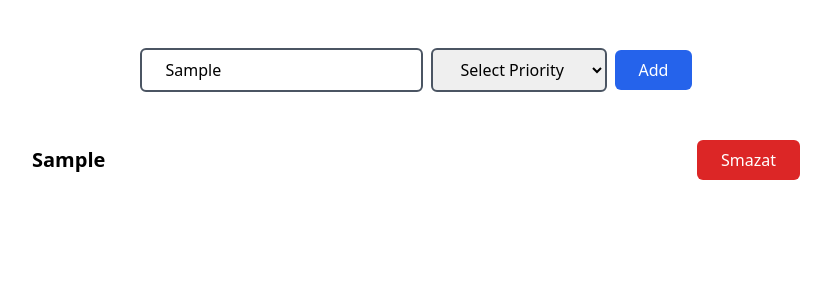
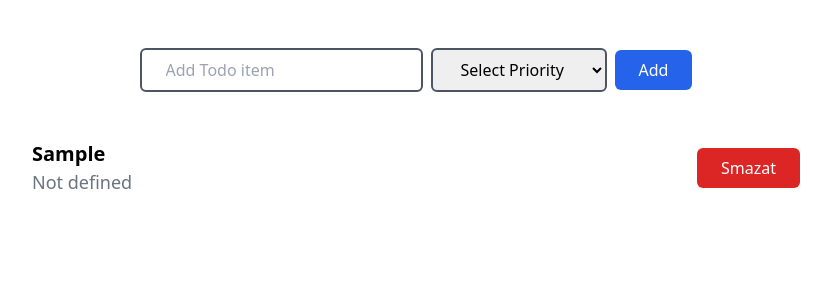
Before and after one commit to Bushenzie/todo-list, a React (Vite) app: page / in a window 1280 px wide. Both pictures are taken after typing "Sample" into the empty fields and a click on the button "Add". Shown: the top 300 px of the page, without its empty margins (224-1055 px from the left). Built offline with nearby package versions, Linux system fonts and the light colour scheme.

Commit message:
feat: Edit priority

```diff
--- a/src/App.tsx
+++ b/src/App.tsx
@@ -12,6 +12,9 @@ function App() {
     setSelectValue(Number(e.target.value))
   }
 
+  function onInputChange(e) {
+    setInputValue(e.target.value)
+  }
 
   function onAddClick(e) {
     todos.dispatch({
@@ -21,6 +24,8 @@ function App() {
           priority: selectValue
         },
     });
+    setInputValue("")
+    setSelectValue(0)
   }
 
   return (
@@ -28,7 +33,7 @@ function App() {
           <div className="top flex items-center justify-center p-12 gap-2">
               <Input
                   value={inputValue}
-                  onChange={(e) => setInputValue(e.target.value)}
+                  onChange={onInputChange}
                   placeholder="Add Todo item"
               />
               <Select
@@ -44,7 +49,6 @@ function App() {
           </div>
 
           <ul className="mx-64 flex flex-col gap-4">
-
               {todos.items.map((todoItem, index) => (
                   <TodoItem item={todoItem} key={todoItem.id} />
               ))}
--- a/src/components/TodoItem.tsx
+++ b/src/components/TodoItem.tsx
@@ -3,12 +3,14 @@ import { useTodos } from "../contexts/TodoContext.tsx";
 import {TodoItem} from "../types.ts"
 import Button from "./Button"
 import Input from "./Input.tsx";
+import Select from "./Select.tsx";
 
 function TodoItemComponent({ item }: { item: TodoItem }) {
 
     const todos = useTodos();
     const [editName, setEditName] = useState(false);
     const [editNameInput,setEditNameInput] = useState(item.value);
+
     const [editPriority, setEditPriority] = useState(false);
 
     function onClickRemove() {
@@ -44,8 +46,27 @@ function TodoItemComponent({ item }: { item: TodoItem }) {
         setEditName(false)
     }
 
+    //Edit priority
+    function onClickEditPriority(e) {
+        setEditPriority(true);
+    }
+
+    function onChangeEditPriority(e) {
+        todos.dispatch({
+            type: "edit",
+            value: {
+                id: item.id,
+                value: item.value,
+                priority: Number(e.target.value),
+            },
+        });
+
+        setEditPriority(false);
+    }
+
     return (
         <div className="flex justify-between items-center">
+            <div className="text-wrapper">
                 {editName ? (
                     <div className="flex">
                         <Input
@@ -64,6 +85,33 @@ function TodoItemComponent({ item }: { item: TodoItem }) {
                         {item.value}
                     </h1>
                 )}
+                {editPriority ? (
+                    <div className="flex">
+                        <Select
+                            name="Priority"
+                            value={item.priority}
+                            onChange={onChangeEditPriority}
+                        >
+                            <option value="1">Low</option>
+                            <option value="2">Medium</option>
+                            <option value="3">High</option>
+                        </Select>
+                    </div>
+                ) : (
+                    <span
+                        className="text-lg text-gray-500"
+                        onClick={onClickEditPriority}
+                    >
+                        {item.priority === 3
+                            ? "High"
+                            : item.priority === 2
+                            ? "Medium"
+                            : item.priority === 1
+                            ? "Low"
+                            : "Not defined"}
+                    </span>
+                )}
+            </div>
             <div className="flex gap-4">
                 <Button.Danger onClick={onClickRemove}>Smazat</Button.Danger>
             </div>
--- a/src/contexts/TodoContext.tsx
+++ b/src/contexts/TodoContext.tsx
@@ -29,7 +29,7 @@ function reducer(state: Array<TodoItem>, action: TodoAction) {
         case "edit":
             return (state.map((item) => {
                 if(item.id === action.value.id) {
-                    item.value = action.value.value
+                    item = {...item,...action.value}
                 }
                 return item;
             }))
```
Lines whose indentation alone changed are shown as unchanged.
